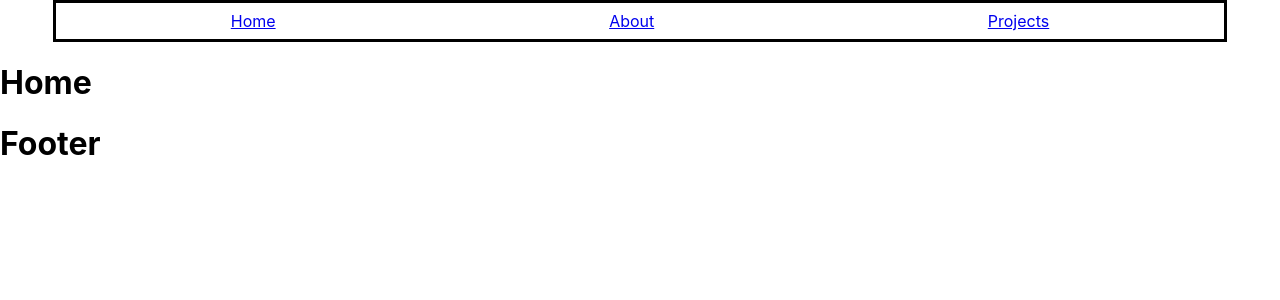
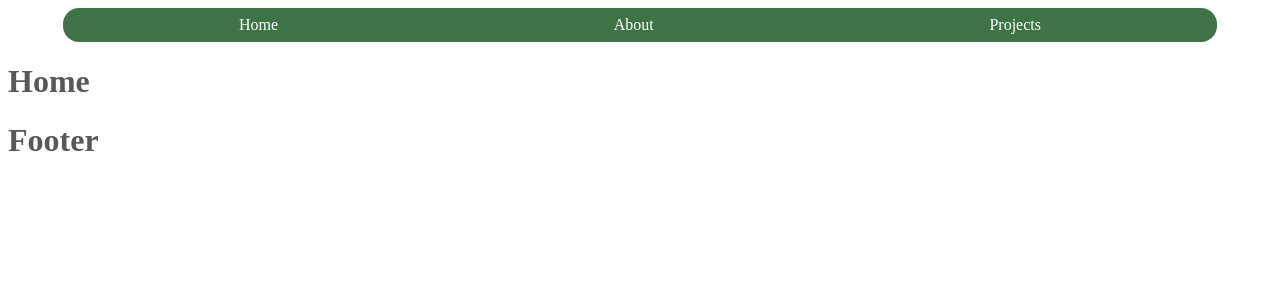
Before and after one commit to cinduhrz/portfolio-hw-frontend, a React (Create React App) app: page / in a window 1280 px wide. Shown: the top 300 px of the page. Built offline with nearby package versions, Linux system fonts and the light colour scheme.

Commit message:
added sass styling

```diff
--- a/package.json
+++ b/package.json
@@ -35,5 +35,8 @@
       "last 1 firefox version",
       "last 1 safari version"
     ]
+  },
+  "devDependencies": {
+    "sass": "^1.57.1"
   }
 }
--- a/src/components/Header.js
+++ b/src/components/Header.js
@@ -5,7 +5,7 @@ const Header = (props) => {
     const navStyle = {
         display: "flex",
         justifyContent: "space-around",
-        border: "3px solid black",
+        borderRadius: "1rem",
         padding: "8px",
         width: "90%",
         margin: "auto"
--- a/src/index.js
+++ b/src/index.js
@@ -1,6 +1,6 @@
 import React from 'react';
 import ReactDOM from 'react-dom/client';
-import './index.css';
+import './styles.scss'
 import { RouterProvider } from 'react-router-dom';
 import router from './router';
 import reportWebVitals from './reportWebVitals';
--- a/src/pages/About.js
+++ b/src/pages/About.js
@@ -3,7 +3,7 @@ import { useLoaderData } from "react-router-dom"
 const About = (props) => {
     const about = useLoaderData()
 
-    return <div>
+    return <div className="about">
         <h2>{about.name}</h2>
         <h3>{about.email}</h3>
         <p>{about.bio}</p>
--- /dev/null
+++ b/src/styles.scss
@@ -0,0 +1,27 @@
+$maincolor: white;
+$maincolorhover: lightgray;
+$contrastcolor: black;
+$contrastcolor: rgb(88, 88, 88);
+$accentcolor: rgb(62, 116, 69);
+
+@mixin black-text-white-bg {
+    background-color: $maincolor;
+    color: $contrastcolor;
+
+    nav {
+        background-color: $accentcolor;
+
+        a {
+            color: $maincolor;
+            text-decoration: none;
+
+            &:hover {
+                color: $maincolorhover;
+            }
+        }
+    }
+}
+
+body {
+    @include black-text-white-bg()
+}
```
Also changed, not shown: 1 other file (tests, documents, lock files or other folders).
